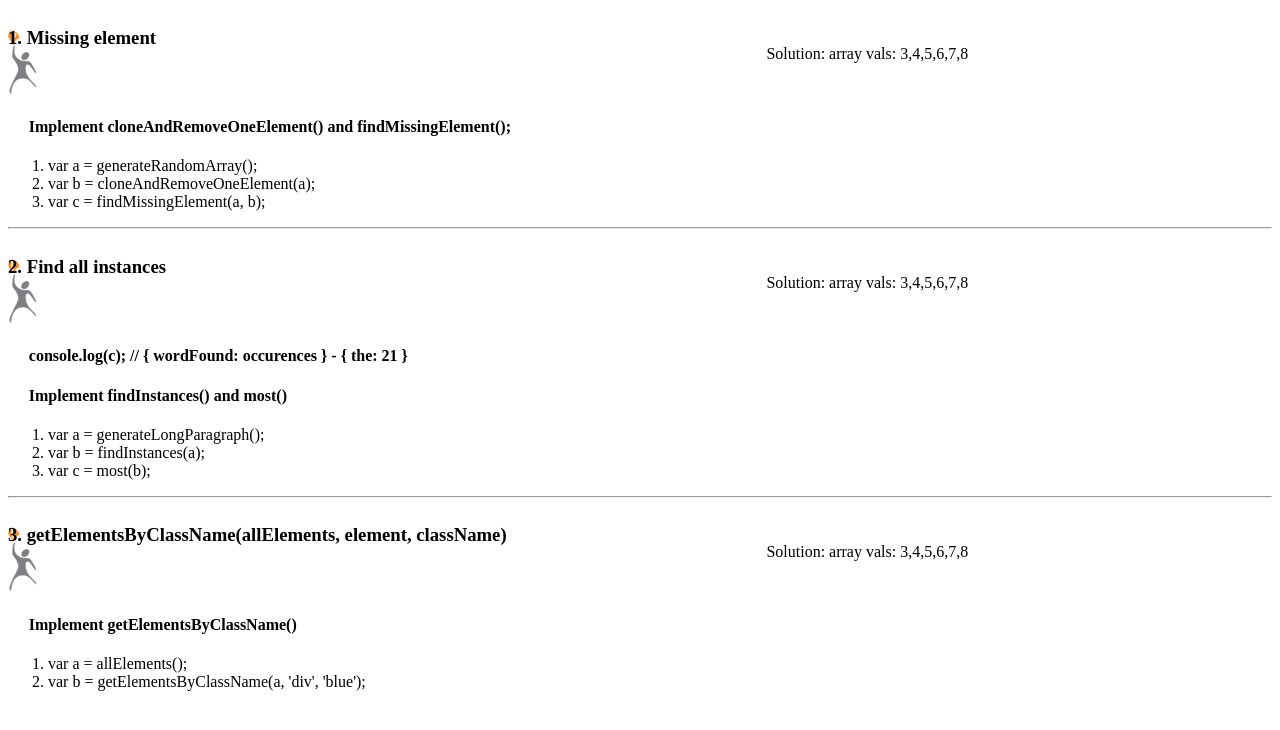
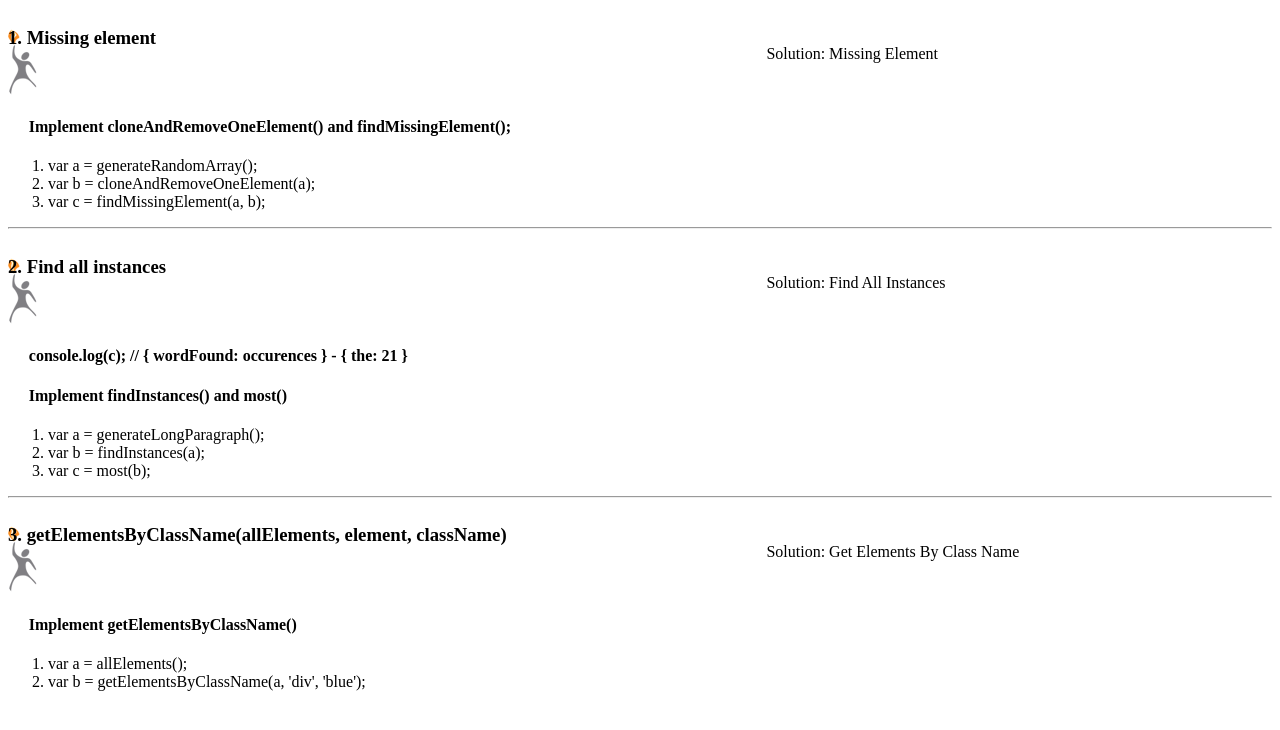
Before and after one commit to jvmqueue/ScriptSample, a plain HTML site: page index.html in a window 1280 px wide. Drawn offline with Linux system fonts and the light colour scheme.

Commit message:
add meaningful text to identify each solution

```diff
--- a/index.html
+++ b/index.html
@@ -20,7 +20,7 @@
                 <li>var c = findMissingElement(a, b);</li>
             </ol>
         </div>
-        <div id="missingElementSolution" class="colRight">Solution: array vals: 3,4,5,6,7,8 </div>
+        <div id="missingElementSolution" class="colRight">Solution: Missing Element </div>
     </section>
     <hr class="clear" />
     <section>
@@ -34,7 +34,7 @@
                 <li>var c = most(b);</li>
             </ol>
         </div>
-        <div id="findAllInstancesSolution" class="colRight">Solution: array vals: 3,4,5,6,7,8 </div>
+        <div id="findAllInstancesSolution" class="colRight">Solution: Find All Instances </div>
     </section>
     <hr class="clear" />
     <section>
@@ -46,7 +46,7 @@
                 <li>var b = getElementsByClassName(a, 'div', 'blue');</li>
             </ol>
         </div>
-        <div id="getElementsByClassNameSolution"class="colRight">Solution: array vals: 3,4,5,6,7,8</div>
+        <div id="getElementsByClassNameSolution"class="colRight">Solution: Get Elements By Class Name</div>
     <script data-main="scripts/main" type="text/javascript" src="scripts/base/require.js"></script>
 </body>
 </html>
```
